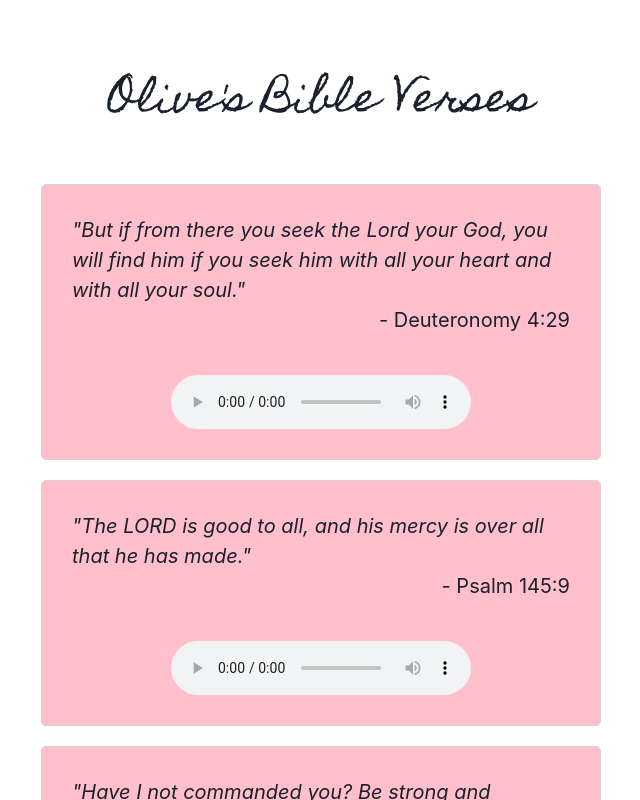
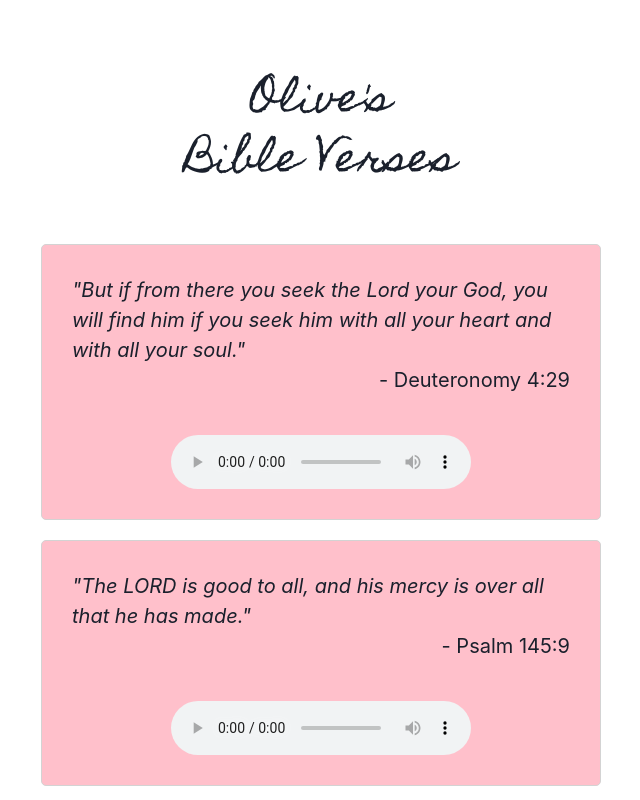
Before and after one commit to nathan-dunn/olives-verses, a React (Create React App) app: page / in a window 1280 px wide. Shown: the top 800 px of the page, without its empty margins (319-959 px from the left). Built offline with nearby package versions, Linux system fonts and the light colour scheme.

Commit message:
Title break

```diff
--- a/src/App.js
+++ b/src/App.js
@@ -3,8 +3,7 @@ import { ChakraProvider, Box, Flex, Text, VStack, Grid, useColorMode } from '@ch
 import { ColorModeSwitcher } from './ColorModeSwitcher';
 import ReactAudioPlayer from 'react-audio-player';
 import { theme } from './styles';
-import { verses } from './data';
-const header = `Olive's Bible Verses`;
+import { title, verses } from './data';
 
 const Line = ({ text, quotes, style = {} }) =>
   (quotes ? '"' + text + '"' : text).split('\n').map((line, index) => (
@@ -73,7 +72,7 @@ const App = () => {
         <Grid minH="100vh" p={3}>
           {/* <ColorModeSwitcher justifySelf="flex-end" /> */}
           <VStack spacing={8} maxWidth="600px">
-            <Header header={header} />
+            <Header header={title} />
             <Verses verses={verses} />
           </VStack>
         </Grid>
--- a/src/data.js
+++ b/src/data.js
@@ -1,3 +1,5 @@
+export const title = `Olive's \n Bible Verses`;
+
 export const verses = [
   {
     title: `Deuteronomy 4:29`,
```
